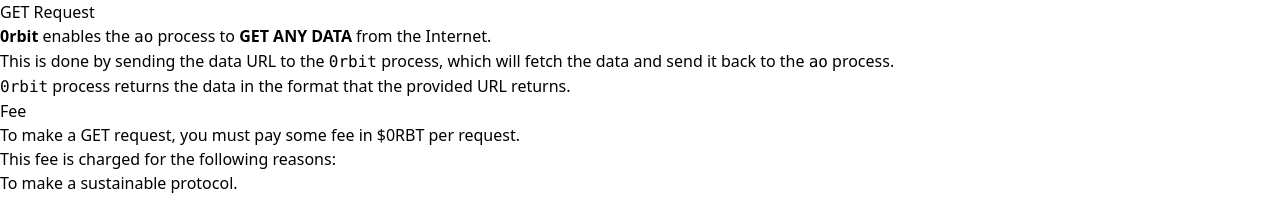
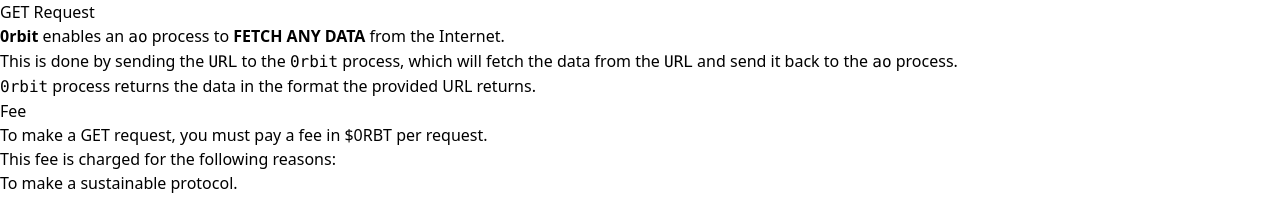
Before and after one commit to 0rbit-co/docs, a Next.js app: page /developer/get-request in a window 1280 px wide. Shown: the top 197 px of the page. Built offline with nearby package versions, Linux system fonts and the light colour scheme.

Commit message:
fix: minor changes

```diff
--- a/pages/_meta.json
+++ b/pages/_meta.json
@@ -26,9 +26,11 @@
     "title": "Developer"
   },
   "protocol": {
+    "title": "Protocol",
     "display": "hidden"
   },
   "node-operators": {
+    "title": "Node Operators",
     "display": "hidden"
   },
   "concepts": {
--- a/pages/developer/get-request.mdx
+++ b/pages/developer/get-request.mdx
@@ -3,15 +3,15 @@ import { Callout, Cards, Card } from 'nextra/components'
 
 # GET Request
 
-__0rbit__ enables the `ao` process to __GET ANY DATA__ from the Internet.
+__0rbit__ enables an `ao` process to __FETCH ANY DATA__ from the Internet.
 
-This is done by sending the data URL to the `0rbit` process, which will fetch the data and send it back to the `ao` process.
+This is done by sending the `URL` to the `0rbit` process, which will fetch the data from the `URL` and send it back to the `ao` process.
 
-> `0rbit` process returns the data in the format that the provided URL returns.
+> `0rbit` process returns the data in the format the provided URL returns.
 
 ## Fee
 
-To make a GET request, you must pay some fee in $0RBT per request.
+To make a GET request, you must pay a fee in $0RBT per request.
 
 This fee is charged for the following reasons:
 - To make a sustainable protocol.
--- a/pages/developer/get-request/first-get-request.mdx
+++ b/pages/developer/get-request/first-get-request.mdx
@@ -74,7 +74,7 @@ Breakdown of the above code:
     | ["X-Url"] | The _forwarded-tag_ which contains the URL and the same will be used by the __0rbit process__ to fetch the data. |
     | ["X-Action"] | The _forwarded-tag_ which contains the action to be performed by the __0rbit process__. In this case, it's __Get-Real-Data__. |
 
-### Get the Data
+### Receive Data
 
 The following code contains the Handler that will receive the data from the `0rbit` process and print it.
 
--- a/pages/developer/get-request/sponsored-get-request.mdx
+++ b/pages/developer/get-request/sponsored-get-request.mdx
@@ -67,7 +67,7 @@ Breakdown of the above code:
     | Action     | The tag that defines the handler to be called in the recipient process. <br/> In this case, it's `Get-Real-Data`    |
     | Url| The tag that contains URL to be used by the __0rbit process__ to fetch the data. |
 
-### Get the Data
+### Receive Data
 
 The following code contains the Handler that will receive the data from the `0rbit` process and print it.
 
--- a/pages/developer/index.mdx
+++ b/pages/developer/index.mdx
@@ -20,7 +20,7 @@ Building with __0rbit__ is as simple as making an HTTP GET or POST request to an
 
 ### `Post-Real-Data`
 
-`Post-Real-Data` is a tag that invokes the POST request Handler in the 0rbit process, which makes the 0rbit nodes make the HTTP POST Request to the provided URL and the data.
+`Post-Real-Data` is a tag that invokes the POST request Handler in the 0rbit process, which makes the 0rbit nodes make the HTTP POST Request to the provided URL and the data body.
 
 <Cards num={1}>
       <Card  title="Learn more about POST Request" href="/developer/post-request/" arrow ="true"/>
```
